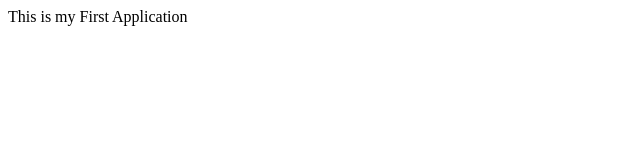
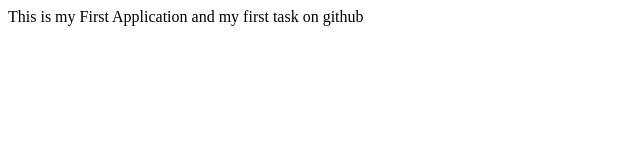
Before and after one commit to Muneeb101/myfirstapp, a plain HTML site: page index.html in a window 1280 px wide. Shown: the whole page, without its empty margins (0-640 px from the left). Drawn offline with Linux system fonts and the light colour scheme.

Commit message:
update element

```diff
--- a/index.html
+++ b/index.html
@@ -4,6 +4,6 @@
 	<title></title>
 </head>
 <body>
-	This is my First Application
+	This is my First Application and my first task on github
 </body>
 </html>
```
